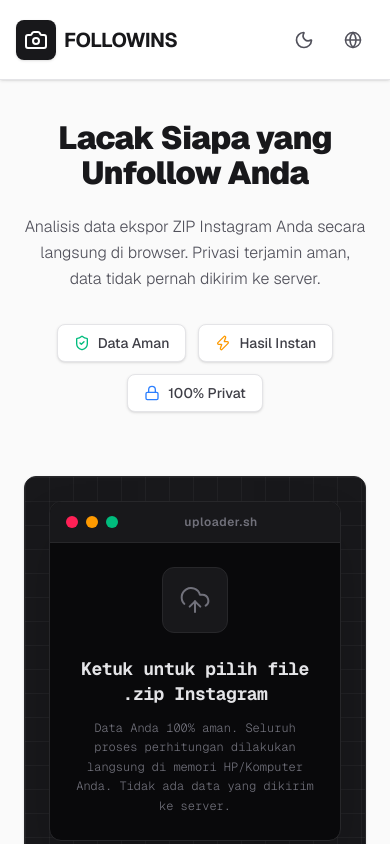
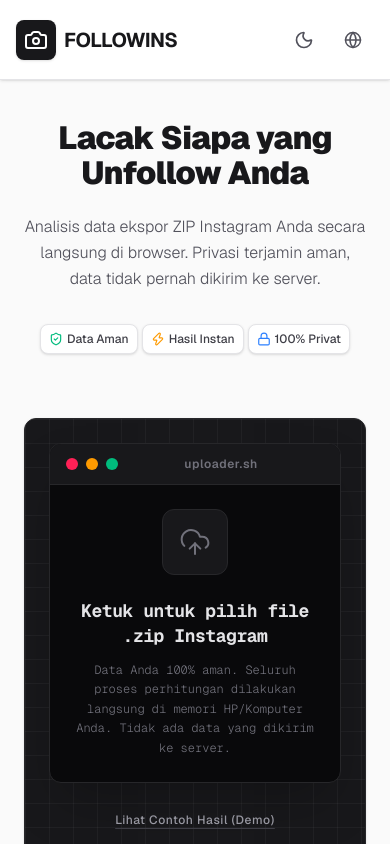
Before and after one commit to 393Foru/followins, a Next.js app: page / in a window 390 px wide. Shown: the top 844 px of the page. Built offline with nearby package versions, Linux system fonts and the light colour scheme.

Commit message:
style: sesuaikan tata letak trust badges agar tidak wrap di layar kecil
Memodifikasi flexbox menjadi nowrap, mengurangi padding, gap, dan menambahkan whitespace-nowrap pada badge indikator (ShieldCheck, Zap, Lock) di halaman utama.

```diff
--- a/src/app/page.tsx
+++ b/src/app/page.tsx
@@ -338,18 +338,18 @@
                     initial={{ opacity: 0, y: 20 }}
                     animate={{ opacity: 1, y: 0 }}
                     transition={{ duration: 0.5, delay: 0.2 }}
-                    className="flex flex-wrap items-center justify-center lg:justify-start gap-3 sm:gap-6 text-sm font-medium text-zinc-700"
+                    className="flex flex-nowrap items-center justify-center lg:justify-start gap-1 sm:gap-2 lg:gap-3 text-xs sm:text-sm font-medium text-zinc-700 w-full"
                   >
-                    <div className="flex items-center gap-2 bg-white px-4 py-2 rounded-lg border border-zinc-200 shadow-sm">
-                      <ShieldCheck className="w-4 h-4 text-emerald-500" />
+                    <div className="flex items-center gap-1 sm:gap-2 bg-white px-2 sm:px-4 py-1.5 sm:py-2 rounded-lg border border-zinc-200 shadow-sm whitespace-nowrap">
+                      <ShieldCheck className="w-3.5 h-3.5 sm:w-4 sm:h-4 text-emerald-500 shrink-0" />
                       <span>{language === 'en' ? 'No Data Stored' : 'Data Aman'}</span>
                     </div>
-                    <div className="flex items-center gap-2 bg-white px-4 py-2 rounded-lg border border-zinc-200 shadow-sm">
-                      <Zap className="w-4 h-4 text-amber-500" />
+                    <div className="flex items-center gap-1 sm:gap-2 bg-white px-2 sm:px-4 py-1.5 sm:py-2 rounded-lg border border-zinc-200 shadow-sm whitespace-nowrap">
+                      <Zap className="w-3.5 h-3.5 sm:w-4 sm:h-4 text-amber-500 shrink-0" />
                       <span>{language === 'en' ? 'Instant Results' : 'Hasil Instan'}</span>
                     </div>
-                    <div className="flex items-center gap-2 bg-white px-4 py-2 rounded-lg border border-zinc-200 shadow-sm">
-                      <Lock className="w-4 h-4 text-blue-500" />
+                    <div className="flex items-center gap-1 sm:gap-2 bg-white px-2 sm:px-4 py-1.5 sm:py-2 rounded-lg border border-zinc-200 shadow-sm whitespace-nowrap">
+                      <Lock className="w-3.5 h-3.5 sm:w-4 sm:h-4 text-blue-500 shrink-0" />
                       <span>{language === 'en' ? 'Fully Private' : '100% Privat'}</span>
                     </div>
                   </motion.div>
```
